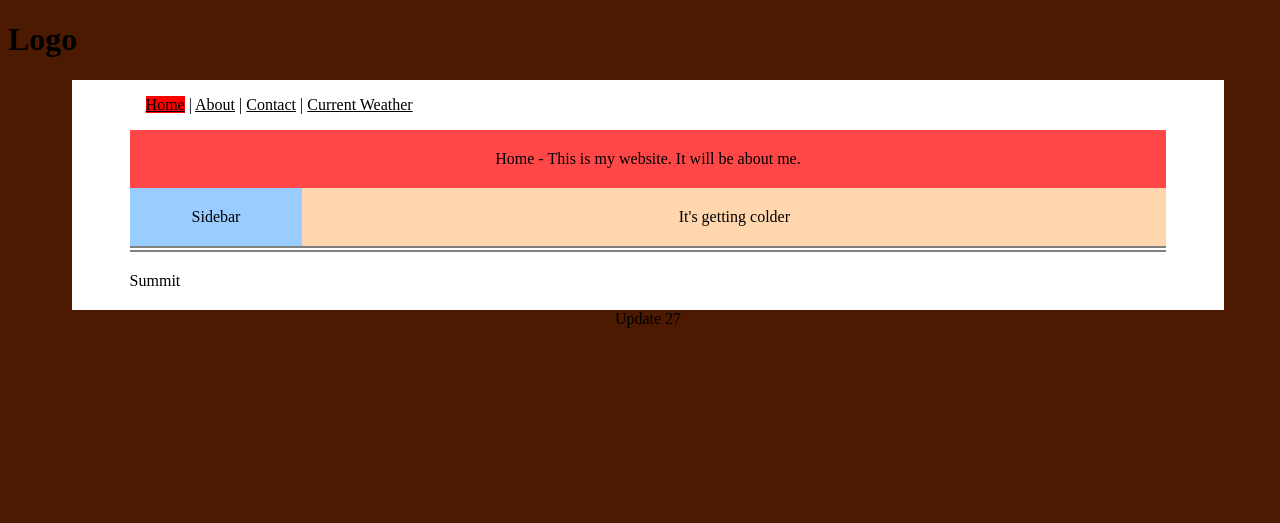
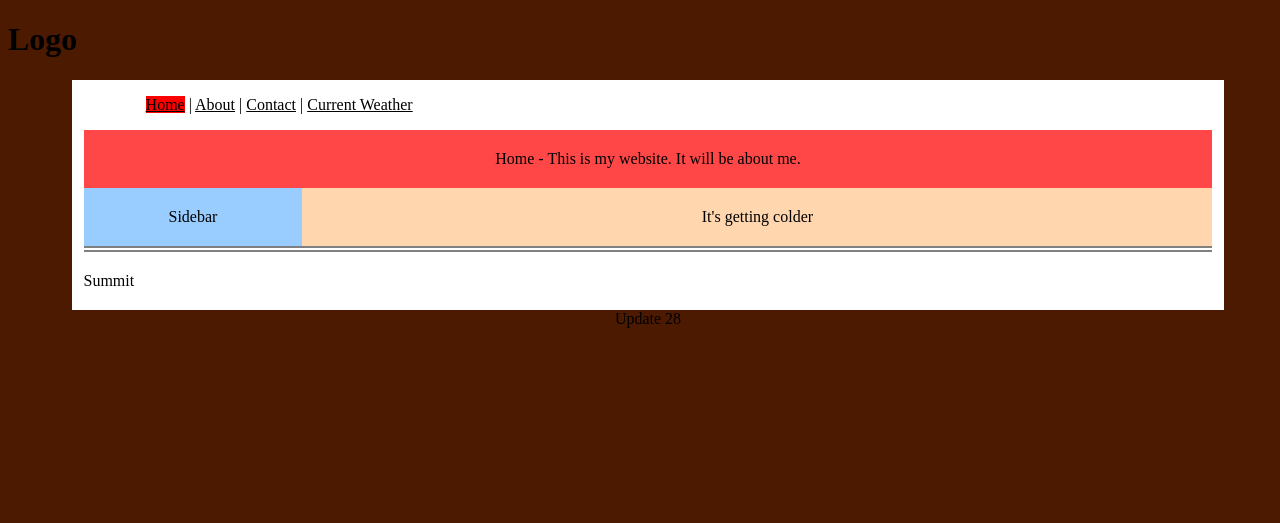
Before and after one commit to demidude93/demidude93.github.io, a PHP site: page /welcome/index.html in a window 1280 px wide. Shown: the top 523 px of the page. Run offline with PHP 8.4, Linux system fonts and the light colour scheme.

Commit message:
margin fixes

```diff
--- a/welcome/index.html
+++ b/welcome/index.html
@@ -48,7 +48,7 @@
 			</div>
 
 			<div class="footnote">
-					Update 27
+					Update 28
 			</div>
 		</body>
 
--- a/welcome/welcome.css
+++ b/welcome/welcome.css
@@ -33,8 +33,8 @@ html, body{
 }
 
 .intro{
-	width:90%;
-	margin:auto 5%;
+	width:98%;
+	margin:auto 1%;
 	text-align:center;
 	float:left;
 	background-color:#FF4747;
@@ -43,11 +43,11 @@ html, body{
 
 .sidebar{
 	background-color:#99CCFF;
-	width:15%;
+	width:19%;
 	height:100%;
 	text-align: center;
 	float:left;
-	margin:0 0 0 5%;
+	margin:0 0 0 1%;
 	padding:20px 0;
 }
 
@@ -56,9 +56,9 @@ html, body{
 	margin:auto 50px;
  	text-align: center;
  	height: 100%;
-	width:75%;
+	width:79%;
 	float:left;
-	margin: 0 5% 0 0;
+	margin: 0 1% 0 0;
 	padding:20px 0;
 }
 
@@ -67,9 +67,9 @@ html, body{
 }
 
 .POS{
-	width:90%;
+	width:98%;
 	border-top:6px double gray;
-	margin:0 5%;
+	margin:0 1%;
 	float:left;
 	padding:20px 0;
 }
```
